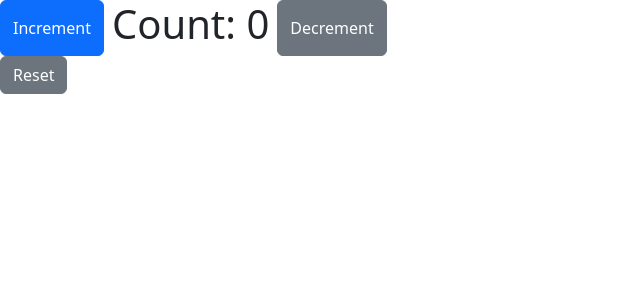
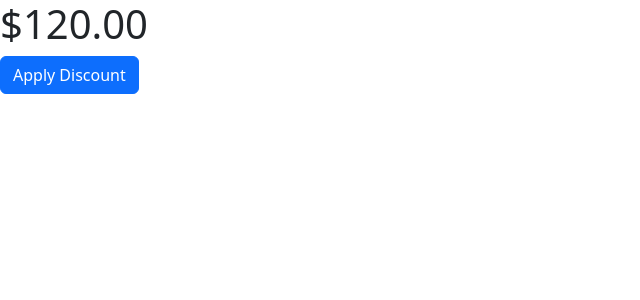
Before and after one commit to NozimaOrinboyeva/angular-course, an Angular app: page / in a window 1280 px wide. Shown: the top 300 px of the page, without its empty margins (0-640 px from the left). Built offline with nearby package versions, Linux system fonts and the light colour scheme.

Commit message:
computed()-methodi

```diff
--- a/src/app/app.html
+++ b/src/app/app.html
@@ -1,7 +1,3 @@
-<div class="d-flex align-items-centr gap-2">
-    <button class="btn btn-primary" (click)="increment()">Increment</button>
-    <h1>Count: {{count()}}</h1>
-    <button class="btn btn-secondary" (click)="decrement()">Decrement</button>
-</div>
-
-<button class="btn btn-secondary" (click)="reset()">Reset</button>
+<!-- Computed() - bu bir yoki bir nechta qiymatlarga bog'langan avtamatik yangilanadigan signal. -->
+<h1>{{totalPrice() | currency}}</h1>
+<button class="btn btn-primary" (click)="applyDiscount()">Apply Discount</button>
--- a/src/app/app.ts
+++ b/src/app/app.ts
@@ -1,23 +1,20 @@
-import { Component, signal } from '@angular/core';
+import { CurrencyPipe } from '@angular/common';
+import { Component, computed, signal } from '@angular/core';
 import { RouterLink, RouterOutlet } from '@angular/router';
 
 @Component({
   selector: 'app-root',
   templateUrl: 'app.html',
-  imports: [],
+  imports: [CurrencyPipe],
 })
 export class App {
-  count = signal(0);
+  price = signal(100);
 
-  increment() {
-    this.count.update((value) => value + 1);
-  }
+  tax = computed(() => this.price() * 0.2);
+  totalPrice = computed(() => this.price() + this.tax());
 
-  decrement(){
-    this.count.update((value) => value - 1);
-  }
-
-  reset() {
-    this.count.set(0);
+  applyDiscount(){
+    const discount = this.price() * 0.1;
+    this.price.set(this.price() - discount);
   }
 }
```
